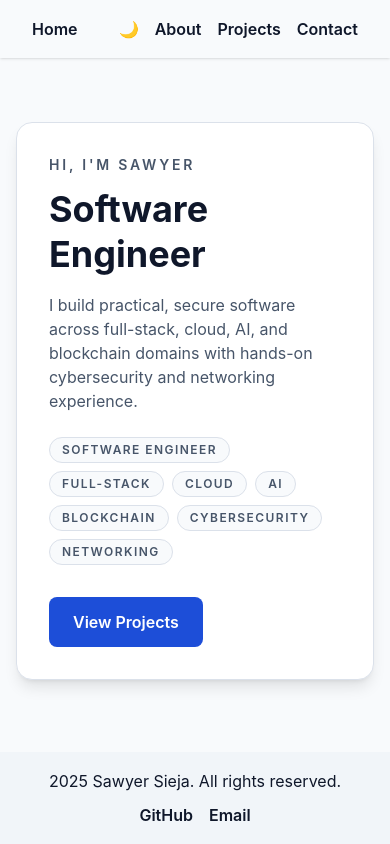
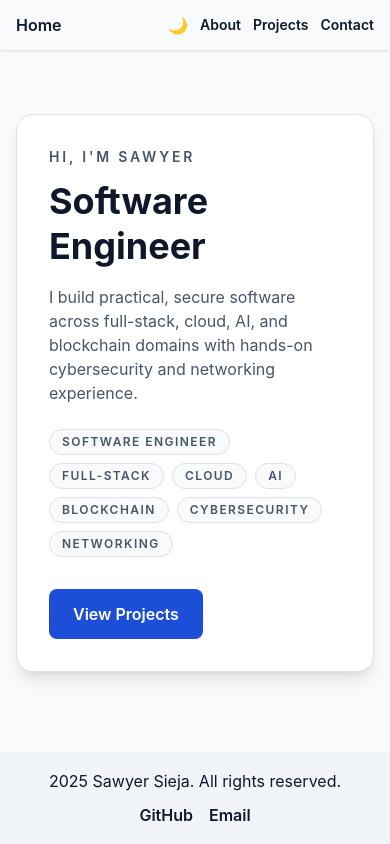
Before and after one commit to sawyersieja/kikko, a Next.js app: page / in a window 390 px wide. Built offline with nearby package versions, Linux system fonts and the light colour scheme.

Commit message:
Improve navbar responsiveness across screen sizes

```diff
--- a/src/app/components/Navbar.tsx
+++ b/src/app/components/Navbar.tsx
@@ -4,39 +4,38 @@ import ThemeToggle from "./ThemeToggle";
 
 const Navbar = () => {
     return (
-        <nav className="bg-navbar text-foreground p-4 shadow">
-            <Container className="flex justify-between items-center">
+        <nav className="bg-navbar text-foreground py-3 shadow">
+            <Container className="flex flex-wrap items-center justify-between gap-3">
                 <Link
                     href="/"
-                    className="text-md xl:text-lg font-semibold hover-text-accent transition-colors"
+                    className="text-base md:text-lg font-semibold hover-text-accent transition-colors"
                 >
                     Home
                 </Link>
 
-                <div className="space-x-4 md:space-x-8">
+                <div className="flex flex-1 items-center justify-end gap-3 sm:gap-5 md:gap-7 min-w-0">
                     <ThemeToggle />
 
                     <Link
                         href="/about"
-                        className="text-md lg:text-lg font-semibold hover-text-accent transition-colors"
+                        className="text-sm sm:text-base lg:text-lg font-semibold hover-text-accent transition-colors whitespace-nowrap"
                     >
                         About
                     </Link>
 
                     <Link
                         href="/projects"
-                        className="text-md lg:text-lg font-semibold hover-text-accent transition-colors"
+                        className="text-sm sm:text-base lg:text-lg font-semibold hover-text-accent transition-colors whitespace-nowrap"
                     >
                         Projects
                     </Link>
 
                     <Link
                         href="/contact"
-                        className="text-md lg:text-lg font-semibold hover-text-accent transition-colors"
+                        className="text-sm sm:text-base lg:text-lg font-semibold hover-text-accent transition-colors whitespace-nowrap"
                     >
                         Contact
                     </Link>
-
                 </div>
             </Container>
         </nav>
```
